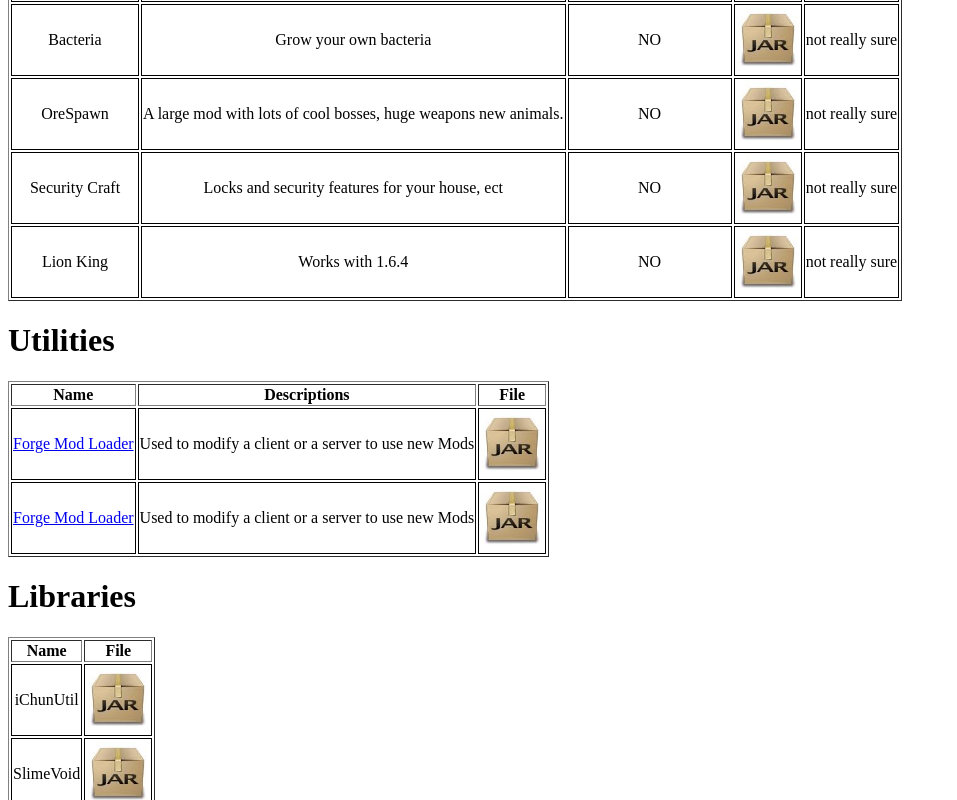
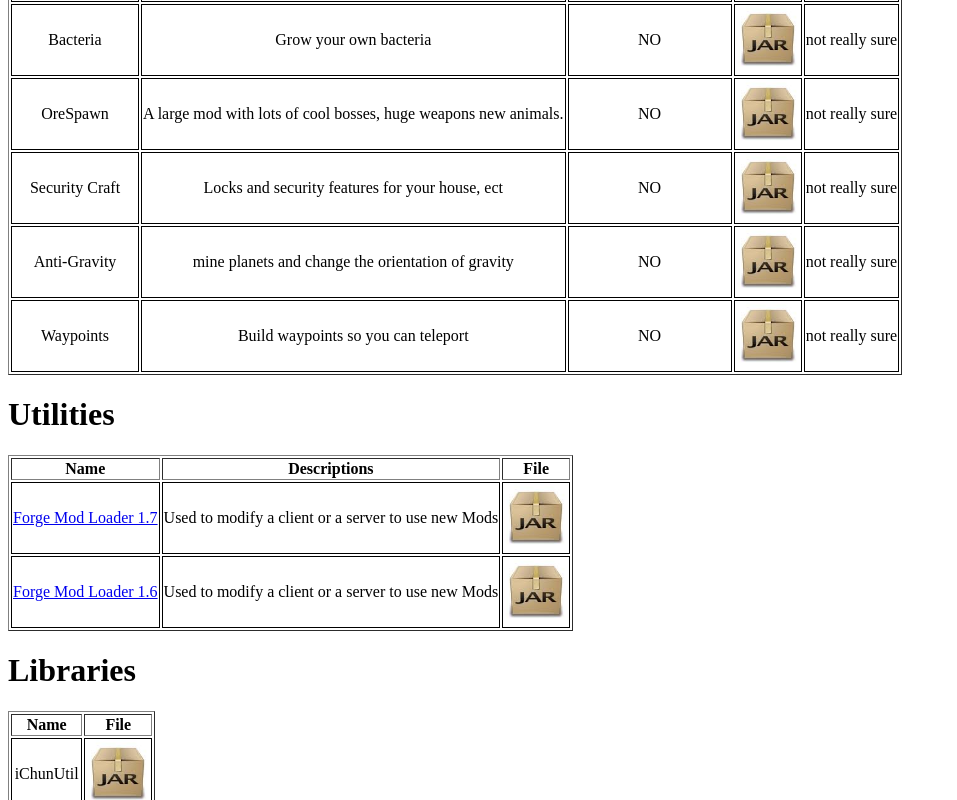
Before and after one commit to jonahperez/Minecraft, a plain HTML site: page portal/mods.html in a window 1280 px wide. Shown: the part 547-1347 px from the top of the page, without its empty margins (0-957 px from the left). Drawn offline with Linux system fonts and the light colour scheme.

Commit message:
added a few missing mod links

```diff
--- a/portal/mods.html
+++ b/portal/mods.html
@@ -91,12 +91,18 @@ and open the template in the editor.
                     <td>not really sure</td>
                 </tr>
 
-
                 <tr>
-                    <td>Lion King</td>
-                    <td>Works with 1.6.4</td>
+                    <td>Anti-Gravity</td>
+                    <td>mine planets and change the orientation of gravity</td>
                     <td>NO</td>
-                    <td><a href="mods/[1.6.4] The Lion King Mod v1.13.zip"><img src="images/jar.jpg" class="smallicon" alt="rigth-click and Save As..."/></a></td>
+                    <td><a href="mods/Anti-Gravity-Mod-1.7.10.jar"></a><img src="images/jar.jpg" class="smallicon" alt="rigth-click and Save As..."/></a></td>
+                    <td>not really sure</td>
+                </tr>
+                <tr>
+                    <td>Waypoints</td>
+                    <td>Build waypoints so you can teleport</td>
+                    <td>NO</td>
+                    <td><a href="mods/waypoints-1.1.1.jar"></a><img src="images/jar.jpg" class="smallicon" alt="rigth-click and Save As..."/></a></td>
                     <td>not really sure</td>
                 </tr>
             </tbody>
@@ -113,12 +119,12 @@ and open the template in the editor.
             </thead>
             <tbody>
                  <tr>
-                    <td><a href="instructions.html">Forge Mod Loader</a></td>
+                    <td><a href="instructions.html">Forge Mod Loader 1.7</a></td>
                     <td>Used to modify a client or a server to use new Mods</td>
                     <td><a href="mods/forge-1.7.10-10.13.2.1291-installer.jar"><img src="images/jar.jpg" class="smallicon" alt="right-click and Save As..."></a></td>
                 </tr>
                 <tr>
-                    <td><a href="instructions.html">Forge Mod Loader</a></td>
+                    <td><a href="instructions.html">Forge Mod Loader 1.6</a></td>
                     <td>Used to modify a client or a server to use new Mods</td>
                     <td><a href="mods/forge-1.6.4-9.11.1.1345-installer.jar"><img src="images/jar.jpg" class="smallicon" alt="right-click and Save As..."></a></td>
                 </tr>
```
